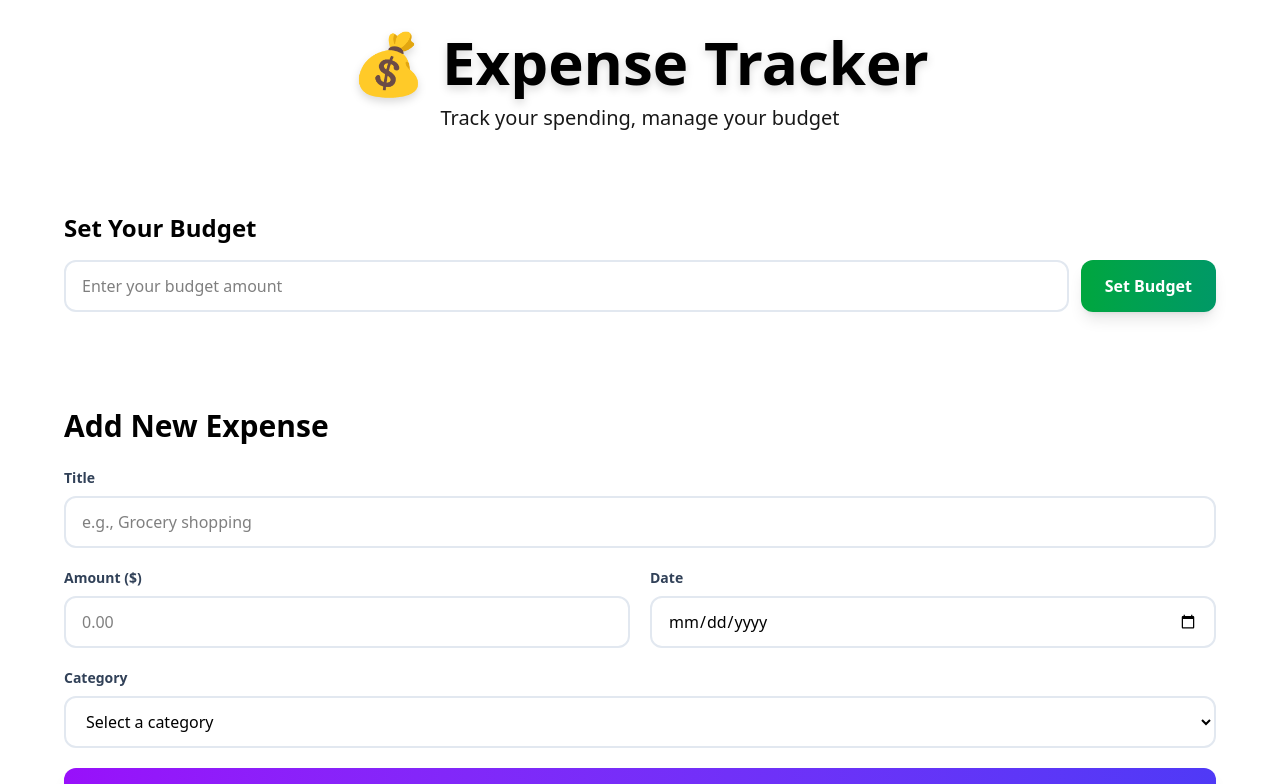
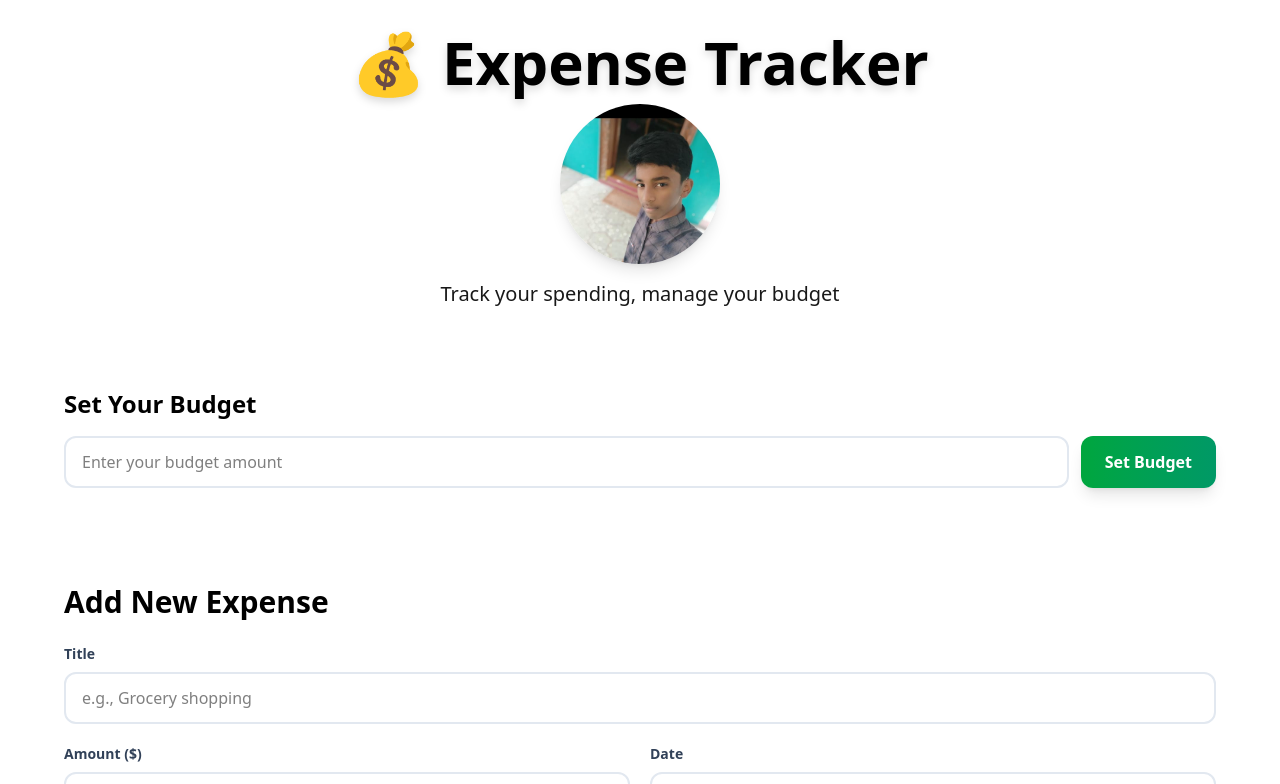
Before and after one commit to prasanthmani707/expense_tracker, a React (Vite) app: page / in a window 1280 px wide. Shown: the top 784 px of the page. Built offline with nearby package versions, Linux system fonts and the light colour scheme.

Commit message:
image updated in header

```diff
--- a/src/App.jsx
+++ b/src/App.jsx
@@ -3,6 +3,8 @@ import ExpenseForm from './components/ExpenseForm';
 import ExpenseList from './components/ExpenseList';
 import ExpenseFilter from './components/ExpenseFilter';
 import ExpenseSummary from './components/ExpenseSummary';
+import praveenImg from './assets/praveen.jpg';
+
 import { loadExpenses, saveExpenses, loadBudget, saveBudget } from './utils/storage';
 
 function App() {
@@ -92,10 +94,19 @@ function App() {
   <h1 className="text-5xl md:text-6xl font-extrabold text-black mb-3 drop-shadow-lg">
     💰 Expense Tracker
   </h1>
+
+  {/* Added Image */}
+  <img
+    src={praveenImg}
+    alt="Praveen"
+    className="mx-auto w-40 h-40 object-cover rounded-full shadow-lg mb-4"
+  />
+
   <p className="text-black text-lg md:text-xl font-medium opacity-90">
     Track your spending, manage your budget
   </p>
 </header>
+
 
         {/* Summary */}
         <ExpenseSummary
```
Also changed, not shown: src/assets/praveen.jpg (added). Lines whose indentation alone changed are shown as unchanged.
